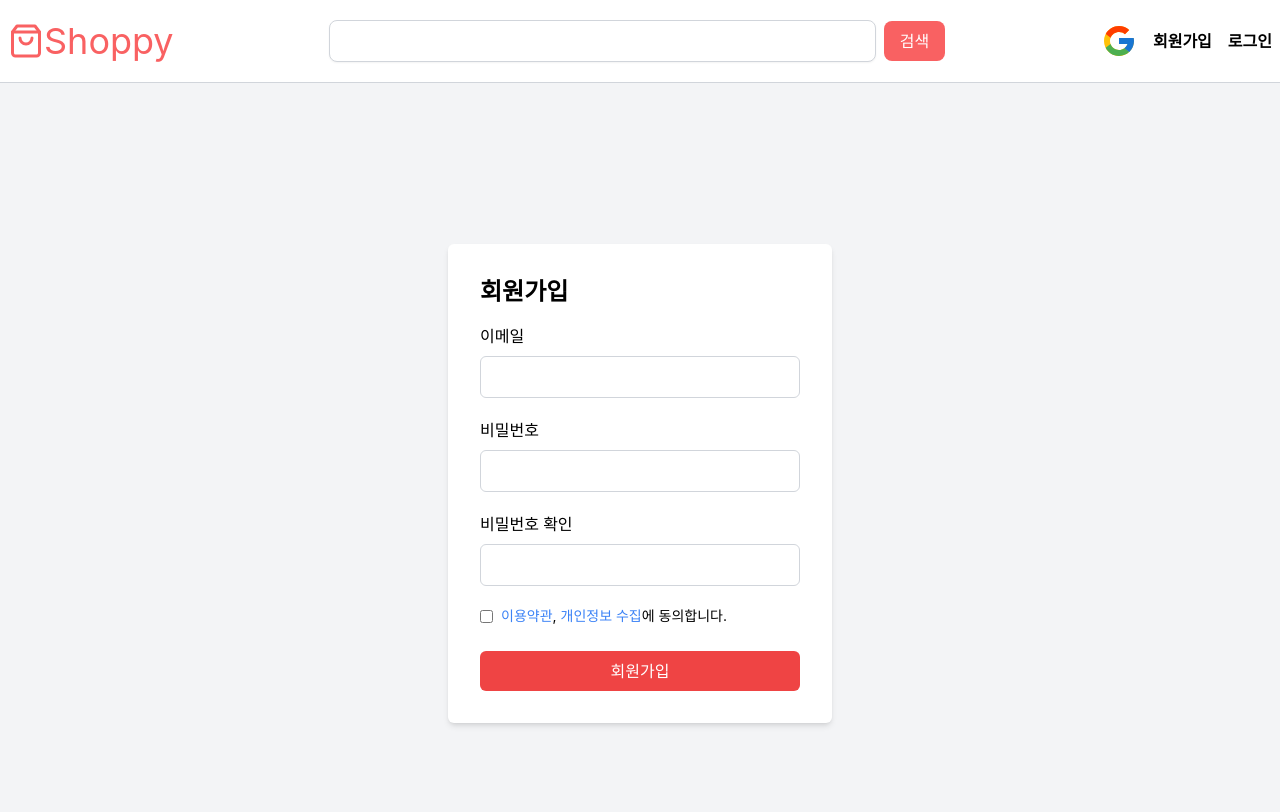
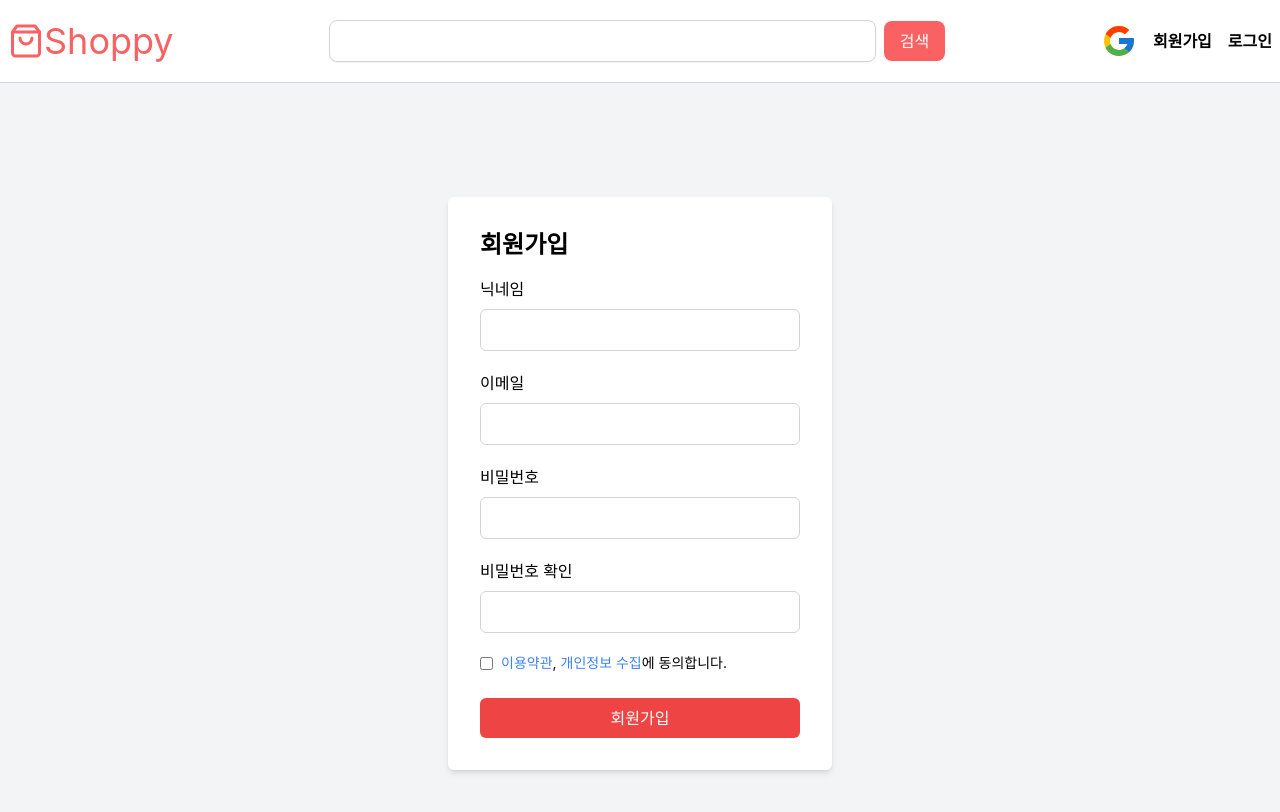
Before and after one commit to myjhye/ReactShoppingProject, a React (Create React App) app: page /signup in a window 1280 px wide. Shown: the top 812 px of the page. Built offline with nearby package versions, Linux system fonts and the light colour scheme; no server answers.

Commit message:
회원가입 시 [닉네임, 프로필사진] 데이터 추가

```diff
--- a/src/api/firebase.js
+++ b/src/api/firebase.js
@@ -1,5 +1,5 @@
 import { initializeApp } from "firebase/app";
-import { getAuth, signInWithPopup, GoogleAuthProvider, signOut, onAuthStateChanged, createUserWithEmailAndPassword, signInWithEmailAndPassword } from 'firebase/auth';
+import { getAuth, signInWithPopup, GoogleAuthProvider, signOut, onAuthStateChanged, createUserWithEmailAndPassword, signInWithEmailAndPassword, updateProfile } from 'firebase/auth';
 import { getDatabase, ref, set, get, remove, equalTo, query, orderByChild, update, push, increment } from 'firebase/database';
 import { v4 as uuid } from 'uuid';
 
@@ -22,13 +22,16 @@ const database = getDatabase(app);
 
 
 // 회원가입
-export async function signUpWithEmailandPassword(email, password) {
-
+export async function signUpWithEmailandPassword(email, password, displayName, photoURL) {
 
     // 회원가입 처리
     try {
 
-        await createUserWithEmailAndPassword(auth, email, password);
+        const userCredential = await createUserWithEmailAndPassword(auth, email, password);
+
+        // 사용자 프로필 업데이트
+        await updateProfile(userCredential.user, { displayName, photoURL});
+
         return {
             success: true,
         }
--- a/src/pages/Login.jsx
+++ b/src/pages/Login.jsx
@@ -3,7 +3,6 @@ import { loginWithEmailandPassword } from "../api/firebase";
 import { useNavigate } from "react-router-dom";
 import { FcGoogle } from 'react-icons/fc';
 import { useAuthContext } from "../context/AuthContext";
-import DefaultButton from "../components/ui/DefaultButton";
 
 export default function Login() {
 
--- a/src/pages/Signup.jsx
+++ b/src/pages/Signup.jsx
@@ -3,6 +3,7 @@ import { signUpWithEmailandPassword } from '../api/firebase';
 import { useNavigate } from 'react-router-dom';
 
 export default function Signup() {
+    const [nickName, setNickName] = useState('');
     const [email, setEmail] = useState('');
     const [password, setPassword] = useState('');
     const [confirmPassword, setConfirmPassword] = useState('');
@@ -13,6 +14,7 @@ export default function Signup() {
     const [showPrivacyPopup, setShowPrivacyPopup] = useState(false); // State for '개인정보 수집' pop-up
 
     const navigate = useNavigate();
+    const photoUrl = 'https://t4.ftcdn.net/jpg/05/89/93/27/360_F_589932782_vQAEAZhHnq1QCGu5ikwrYaQD0Mmurm0N.jpg';
 
     const isPasswordValid = (password) => {
 
@@ -36,7 +38,7 @@ export default function Signup() {
 
         try {
 
-            const result = await signUpWithEmailandPassword(email, password);
+            const result = await signUpWithEmailandPassword(email, password, nickName, photoUrl);
 
             // 회원가입 성공
             if (result.success) {
@@ -57,6 +59,18 @@ export default function Signup() {
             <div className="bg-white p-8 shadow-md rounded-md w-96">
                 <h2 className="text-2xl font-semibold mb-4">회원가입</h2>
                 <form onSubmit={handleSignUp}>
+                    <div className="mb-4">
+                        <label htmlFor="nickName" className="block font-medium mb-1">닉네임</label>
+                        <input
+                            type="nickName"
+                            id="nickName"
+                            name="nickName"
+                            className="w-full border rounded-md px-3 py-2"
+                            value={nickName}
+                            onChange={(e) => setNickName(e.target.value)}
+                            required
+                        />
+                    </div>
                     <div className="mb-4">
                         <label htmlFor="email" className="block font-medium mb-1">이메일</label>
                         <input
```
